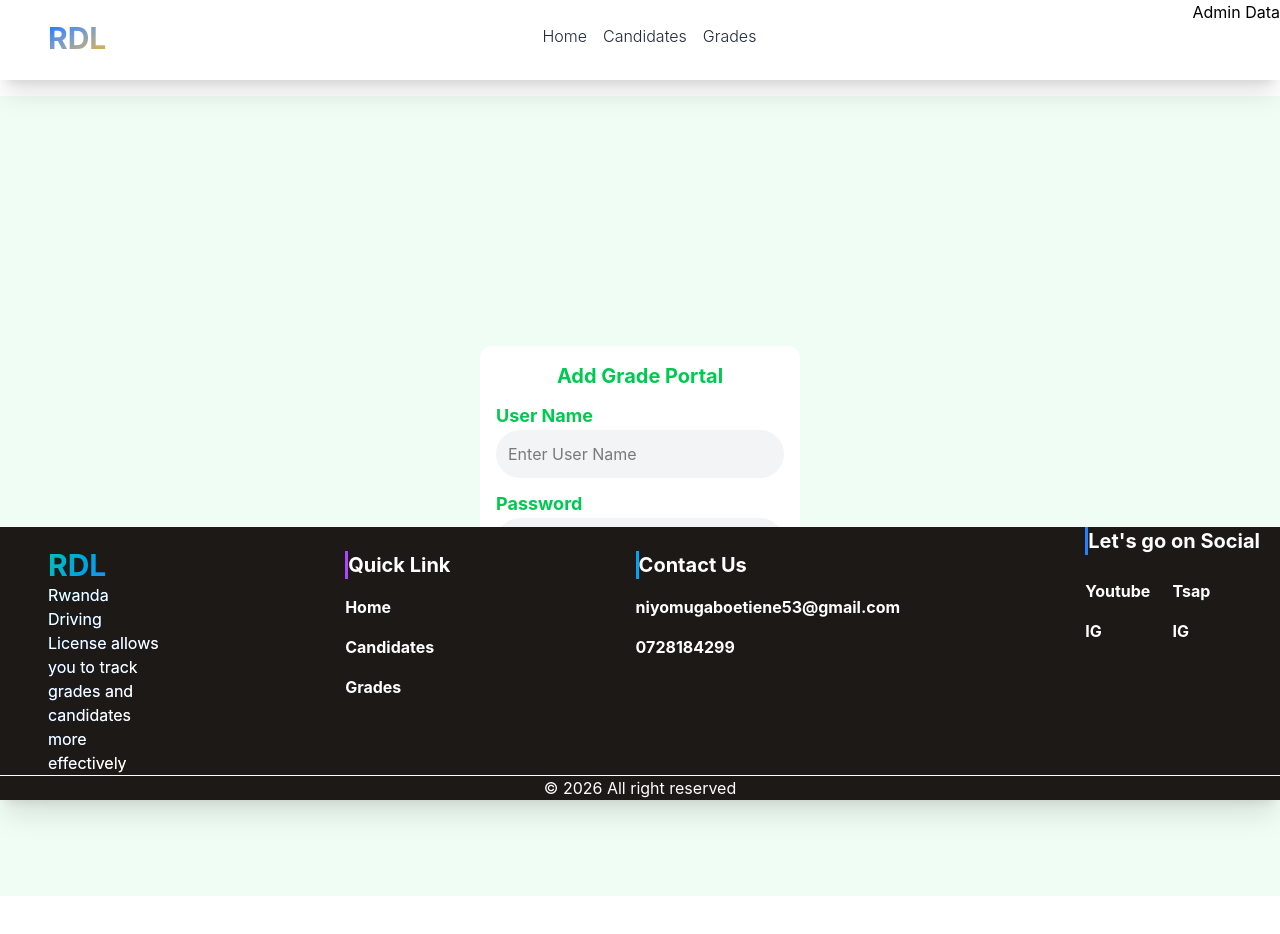
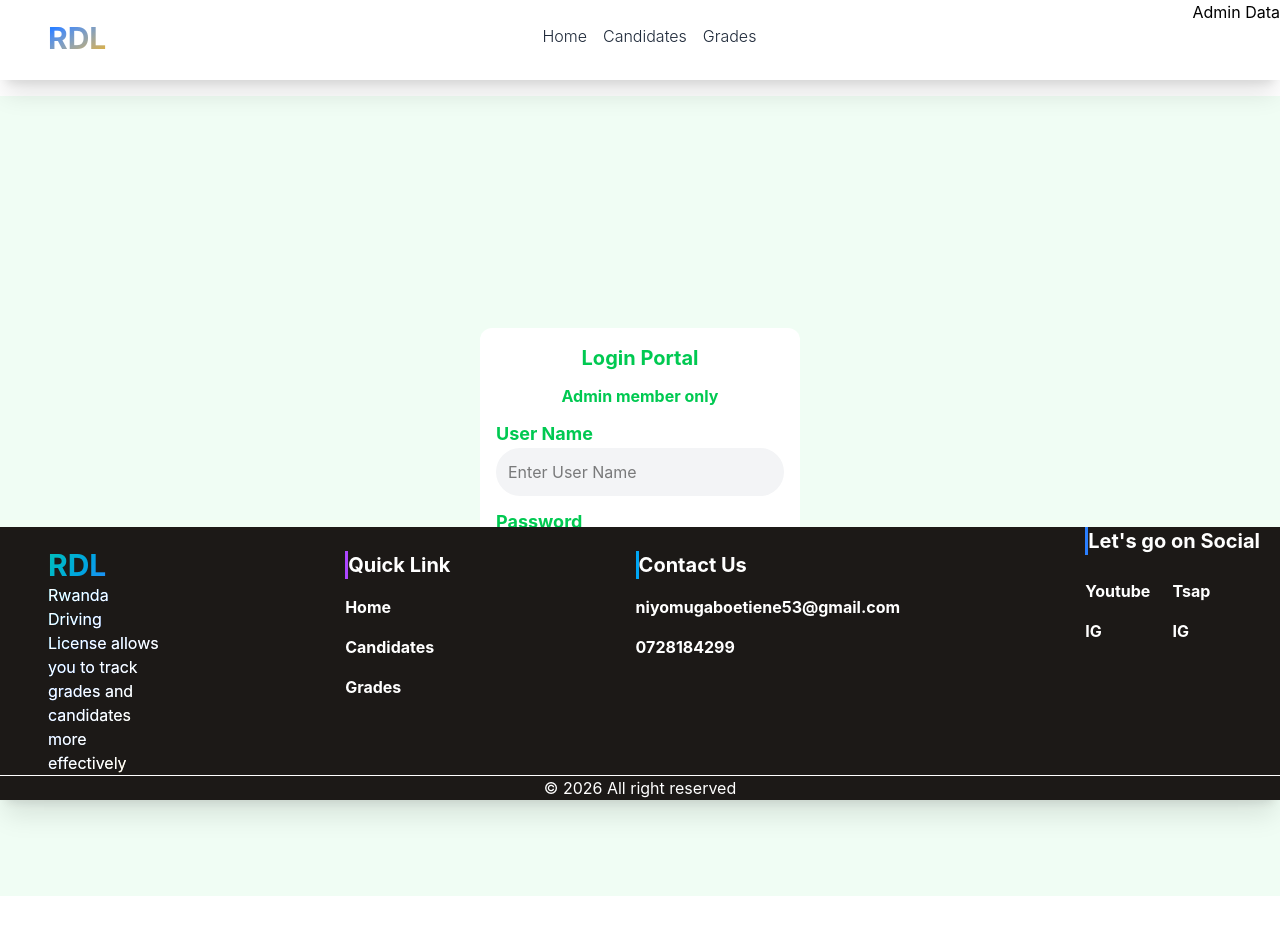
Before and after one commit to niyomugaboetiene/Rwanda-Driving-License, a React app in the folder frontend/: page /auth/login in a window 1280 px wide. Shown: the top 934 px of the page. Built offline with nearby package versions, Linux system fonts and the light colour scheme; the HTML template or start-up script is replaced by a standard one.

Commit message:
first commit of(RDL)

```diff
--- a/frontend/src/components/admin/Login.jsx
+++ b/frontend/src/components/admin/Login.jsx
@@ -25,7 +25,8 @@ const Login = () => {
     return (
         <div className="bg-green-50 min-h-screen flex justify-center items-center">
             <div className="bg-white p-4 rounded-xl w-1/4">
-                <h1 className="text-xl text-center font-bold text-green-500 mb-3">Add Grade Portal</h1>
+                <h1 className="text-xl text-center font-bold text-green-500 mb-3">Login Portal</h1>
+                <h1 className="text-md text-center font-bold text-green-500 mb-3">Admin member only</h1>
                 {error && (
                     <div className="bg-red-300 py-2 px-3 text-red-600 font-bold rounded-lg">
                          <p>{error}</p>
--- a/frontend/src/components/candidates/CandidateList.jsx
+++ b/frontend/src/components/candidates/CandidateList.jsx
@@ -46,7 +46,7 @@ const CandidateList = () => {
                   <div className="">
                     <h1 className="text-center text-yellow-600 text-xl mb-3">Securty Alert</h1>
                     <p className="text-yellow-800">To access this data you must be logged in</p>
-                    <button className="bg-green-500 ms-25 mt-3 py-3 px-8 rounded-full text-white font-bold hover:bg-green-400 transition-colors">Login</button>
+                    <button className="bg-green-500 ms-25 mt-3 py-3 px-8 rounded-full text-white font-bold hover:bg-green-400 transition-colors" onClick={() => navigate('/auth/login')}>Login</button>
                   </div>
             </div>
         )
```
